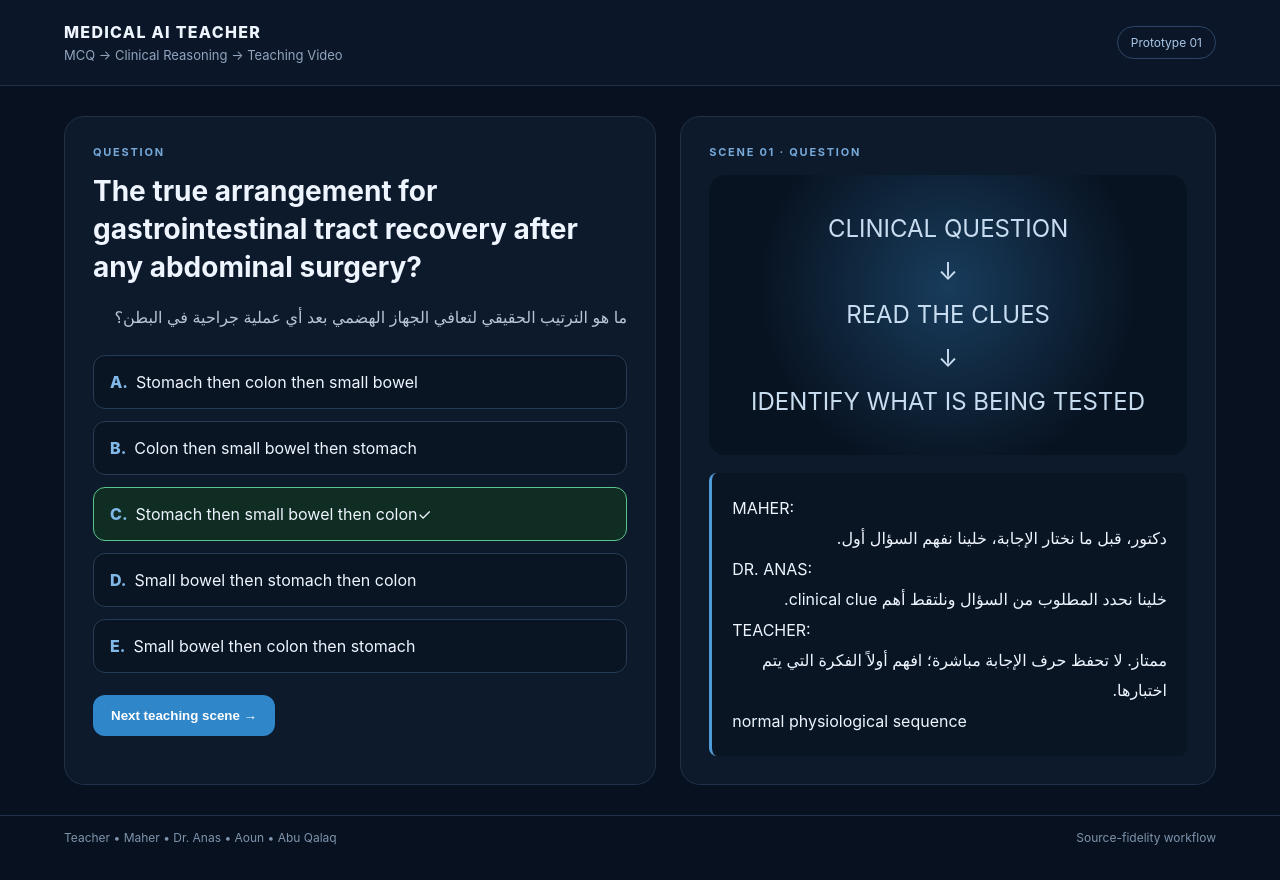
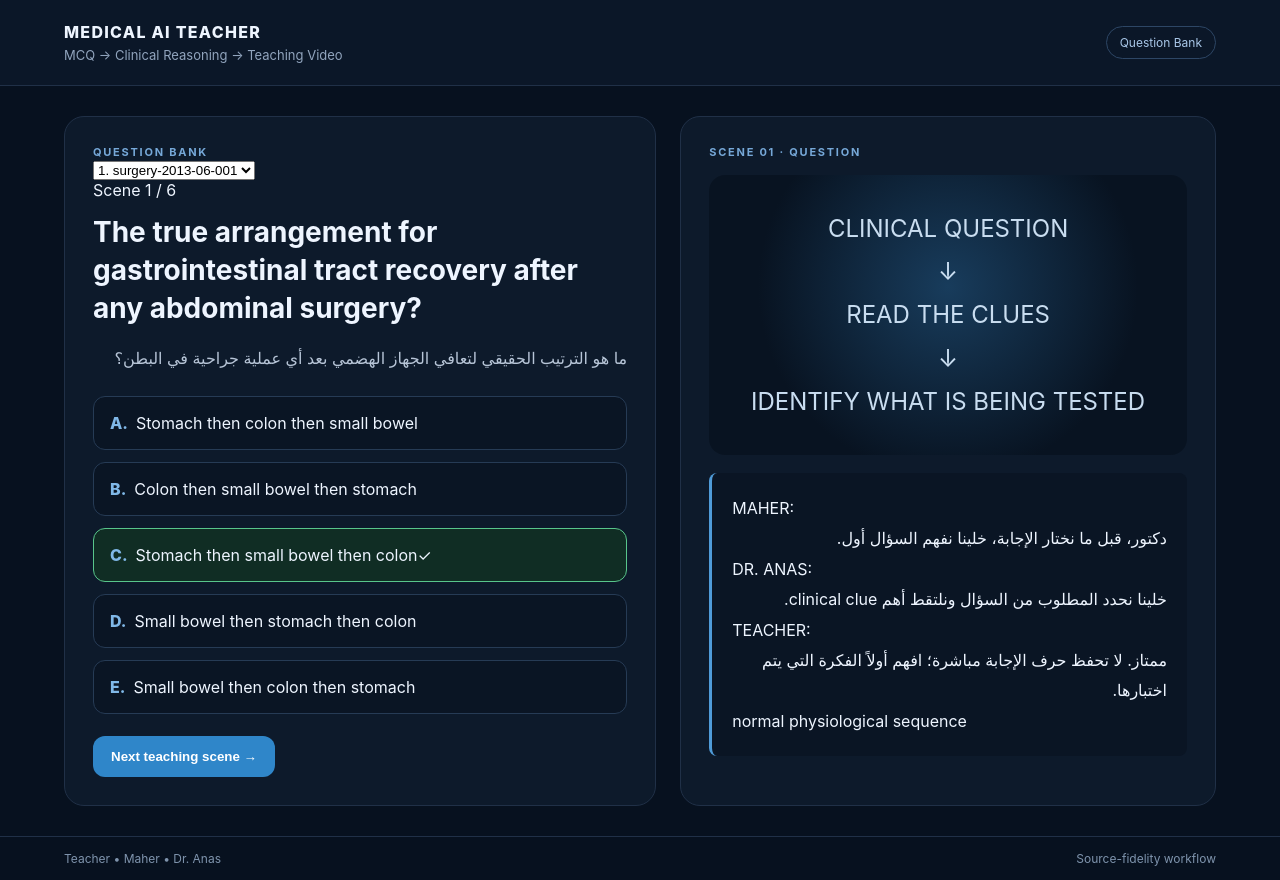
Before and after one commit to mahermomani95-glitch/MEDICAL-AI-TEACHER-2, a website built with Vite: page index.html in a window 1280 px wide. Before the commit the page ends 859 px from the top, so only its background shows below. Built offline with nearby package versions, Linux system fonts and the light colour scheme.

Commit message:
Add question bank selector to interface

```diff
--- a/index.html
+++ b/index.html
@@ -12,30 +12,28 @@
       <div class="brand">MEDICAL AI TEACHER</div>
       <div class="subtitle">MCQ → Clinical Reasoning → Teaching Video</div>
     </div>
-    <div class="badge">Prototype 01</div>
+    <div class="badge">Question Bank</div>
   </header>
-
   <main class="layout">
     <section class="left">
-      <div class="label">QUESTION</div>
+      <div class="label">QUESTION BANK</div>
+      <select id="questionSelect" class="question-select" aria-label="Select question"></select>
+      <div id="sceneProgress" class="scene-progress">Scene 1 / 6</div>
       <h1 id="question"></h1>
       <p id="arabic" class="arabic"></p>
       <div id="options" class="options"></div>
       <button id="next" class="next">Next teaching scene →</button>
     </section>
-
     <aside class="right">
       <div class="scene-label" id="sceneLabel">SCENE 01 · QUESTION</div>
       <div id="visual" class="visual"></div>
       <div id="dialogue" class="dialogue"></div>
     </aside>
   </main>
-
   <footer>
-    <span>Teacher • Maher • Dr. Anas • Aoun • Abu Qalaq</span>
+    <span>Teacher • Maher • Dr. Anas</span>
     <span>Source-fidelity workflow</span>
   </footer>
-
   <script type="module" src="./app.js"></script>
 </body>
 </html>
```
